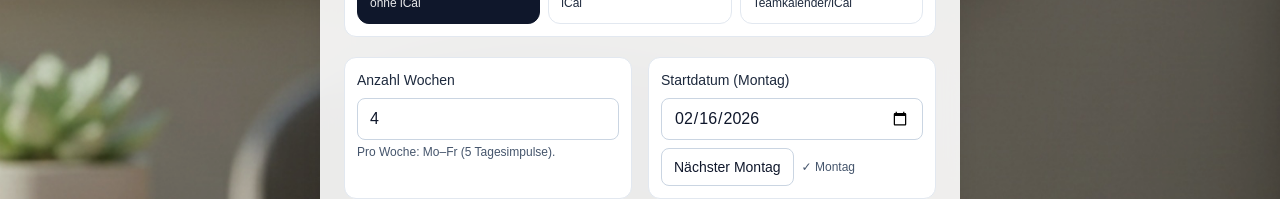
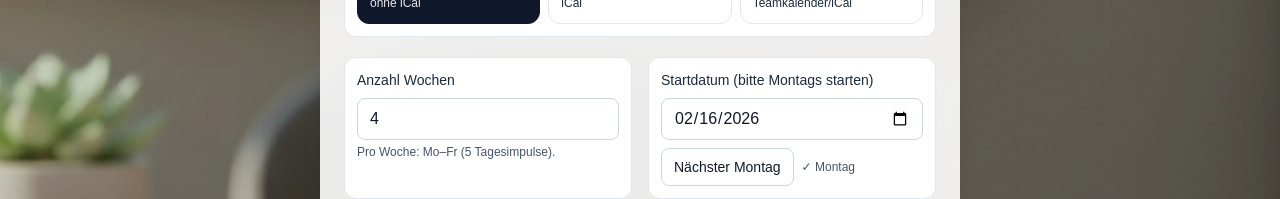
Before and after one commit to as-courage-app/thema-der-woche-freeware, a Next.js app: page /setup in a window 1280 px wide. Shown: the part 339-538 px from the top of the page. Built offline with nearby package versions, Linux system fonts and the light colour scheme.

Commit message:
Emphasize selection header and refine version page text

```diff
--- a/app/setup/page.tsx
+++ b/app/setup/page.tsx
@@ -234,7 +234,7 @@ const clamped = Number.isFinite(n) ? Math.min(upper, Math.max(1, n)) : 1;
             </div>
 
             <div className="rounded-xl border border-slate-200 bg-white p-3">
-              <label className="block text-sm font-medium text-slate-800">Startdatum (Montag)</label>
+              <label className="block text-sm font-medium text-slate-800">Startdatum (bitte Montags starten)</label>
               <input
                 type="date"
                 value={startMonday}
--- a/app/themes/page.tsx
+++ b/app/themes/page.tsx
@@ -419,7 +419,7 @@ export default function ThemesPage() {
               </div>
 
               <div className="rounded-xl border border-slate-200 bg-white p-3 text-black sm:text-slate-800">
-                <label className="block text-sm font-medium text-slate-800">Start (ausschließlich Montag)</label>
+                <label className="block text-sm font-medium text-slate-800">Start (bitte  Montag starten)</label>
                 <input
                   type="date"
                   value={startMonday}
```
